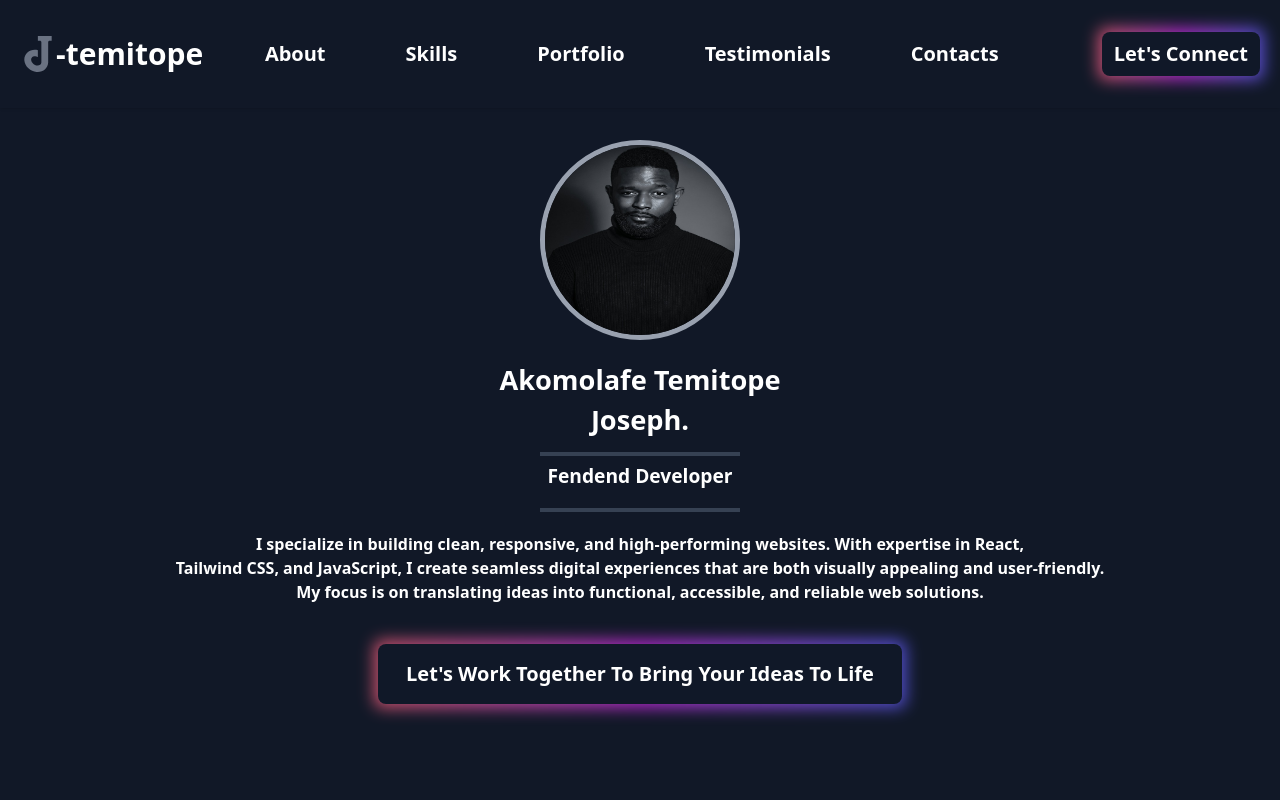
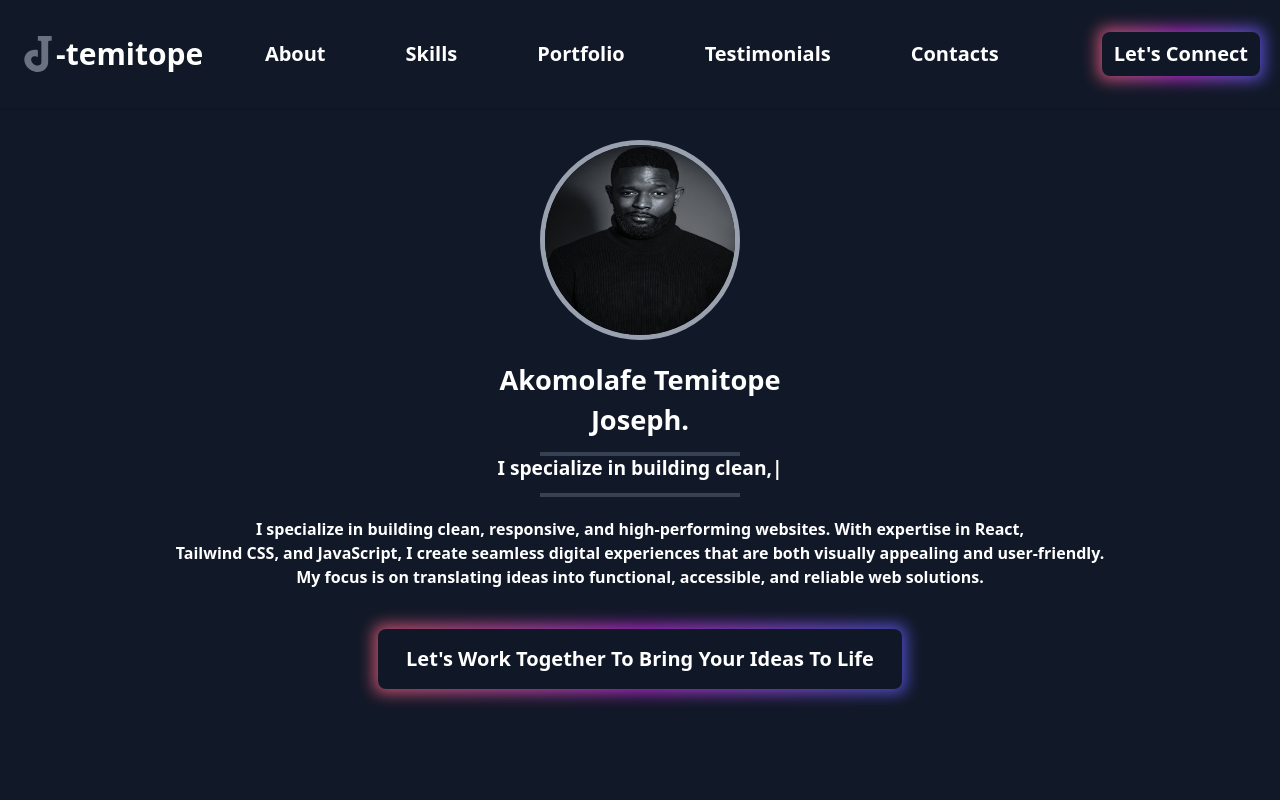
Before and after one commit to akomolafetemitopejoseph/myprofile, a React (Vite) app: page / in a window 1280 px wide. Shown: the top 800 px of the page. Built offline with nearby package versions, Linux system fonts and the light colour scheme.

Commit message:
Added typeAnimation to my herosection

```diff
--- a/package.json
+++ b/package.json
@@ -19,6 +19,7 @@
     "react-icons": "^5.5.0",
     "react-router-dom": "^7.6.1",
     "react-scroll": "^1.9.3",
+    "react-type-animation": "^3.2.0",
     "swiper": "^11.2.10",
     "tailwindcss": "^4.1.11"
   },
--- a/src/MyheroPage/HeroSection.jsx
+++ b/src/MyheroPage/HeroSection.jsx
@@ -1,6 +1,7 @@
 import React from "react";
 import myimage from "../assets/mypics.jpg";
 import Btn from "./btn";
+import { TypeAnimation } from "react-type-animation";
 
 const HeroSection = () => {
   return (
@@ -16,15 +17,29 @@ const HeroSection = () => {
             alt="imagee"
           />
         </div>
-        <h1 className="leading-10  text-[1.7rem]  max-md:text-[1.4rem] max-sm:text-[2rem] font-bold text-white mt-5">
+        <h1 className="leading-10  text-[1.7rem]  max-md:text-[1.4rem] max-sm:text-[1.5rem] font-bold text-white mt-5">
           Akomolafe Temitope <br /> Joseph.
         </h1>
         <div>
           <div className="w-50 m-auto mt-3 h-1 bg-gray-700"></div>
-          <h1 className="leading-10 max-md:leading-8 text-[1.2rem] max-md:text-[1.4rem] max-sm:text[2rem]  font-semibold text-white max-md:mt-3">
+          {/* <h1 className="leading-10 max-md:leading-8 text-[1.2rem] max-md:text-[1.4rem] max-sm:text[2rem]  font-semibold text-white max-md:mt-3">
             Fendend Developer
-          </h1>
-           <div className="w-50 m-auto mt-3 h-1 bg-gray-700"></div>
+          </h1> */}
+          <div>
+            <TypeAnimation
+              sequence={[
+                "I am a frontend developer",
+                1000,
+                "I specialize in building clean, responsive,  and high-performing websites. ",
+                1000,
+              ]}
+              wrapper="span"
+              speed={30}
+              className="leading-tight max-md:leading-8 text-[1.2rem] max-md:text-[20px] max-sm:text[1rem]  font-semibold text-white max-md:mt-3"
+              repeat={Infinity}
+            />
+          </div>
+          <div className="w-50 m-auto mt-3 h-1 bg-gray-700"></div>
         </div>
 
         <p className="mt-5  max-md:mt-4 font-bold text-l max-sm:text-xl max-md:text-l max-md:p-2 text-white">
```
Also changed, not shown: 1 other file (tests, documents, lock files or other folders).
